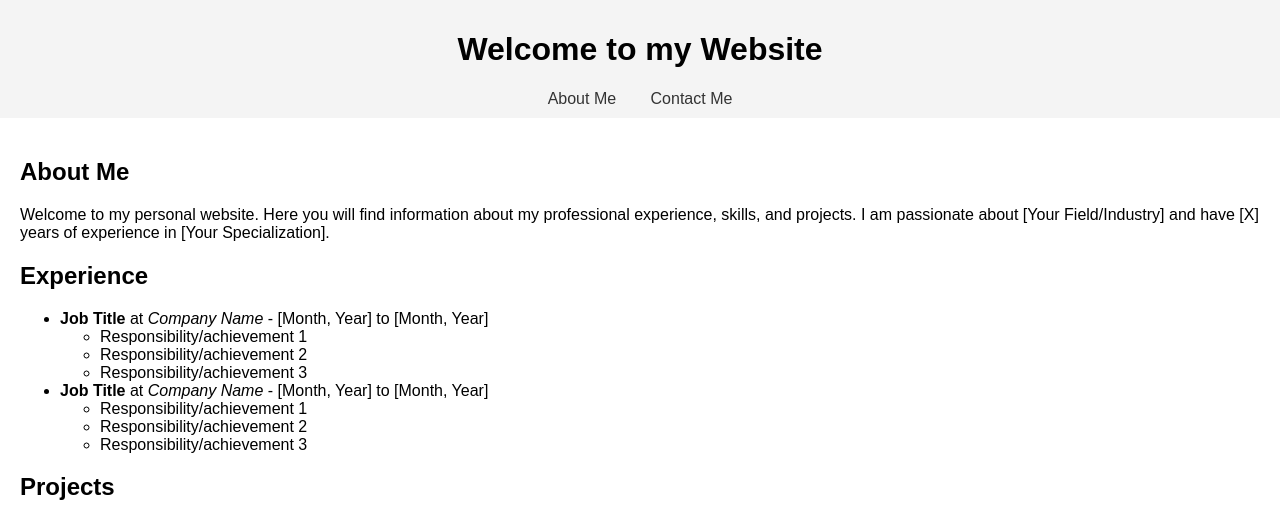
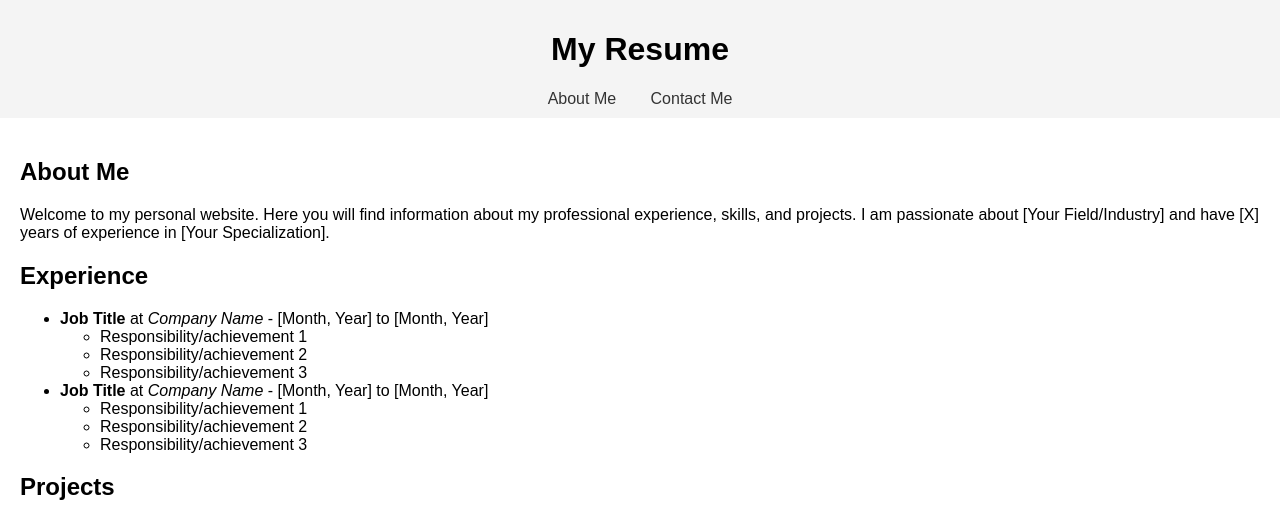
Before and after one commit to hariprabhurskvit/html-portfolio, a plain HTML site: page index.html in a window 1280 px wide. Shown: the top 509 px of the page. Drawn offline with Linux system fonts and the light colour scheme.

Commit message:
Update index.html

```diff
--- a/index.html
+++ b/index.html
@@ -9,7 +9,7 @@
 
 <body>
     <header>
-        <h1>Welcome to my Website</h1>
+        <h1>My Resume</h1>
         <nav>
             <a href="./public/about.html">About Me</a>
             <a href="./public/contact.html">Contact Me</a>
```
